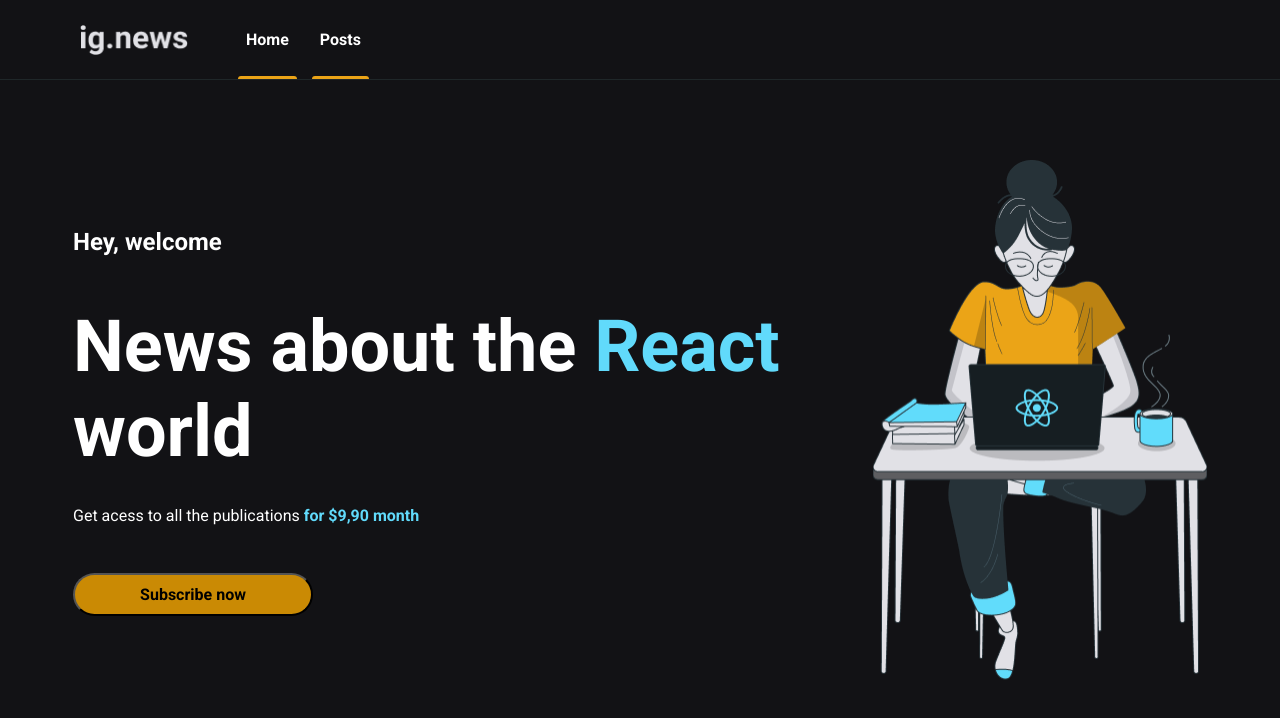
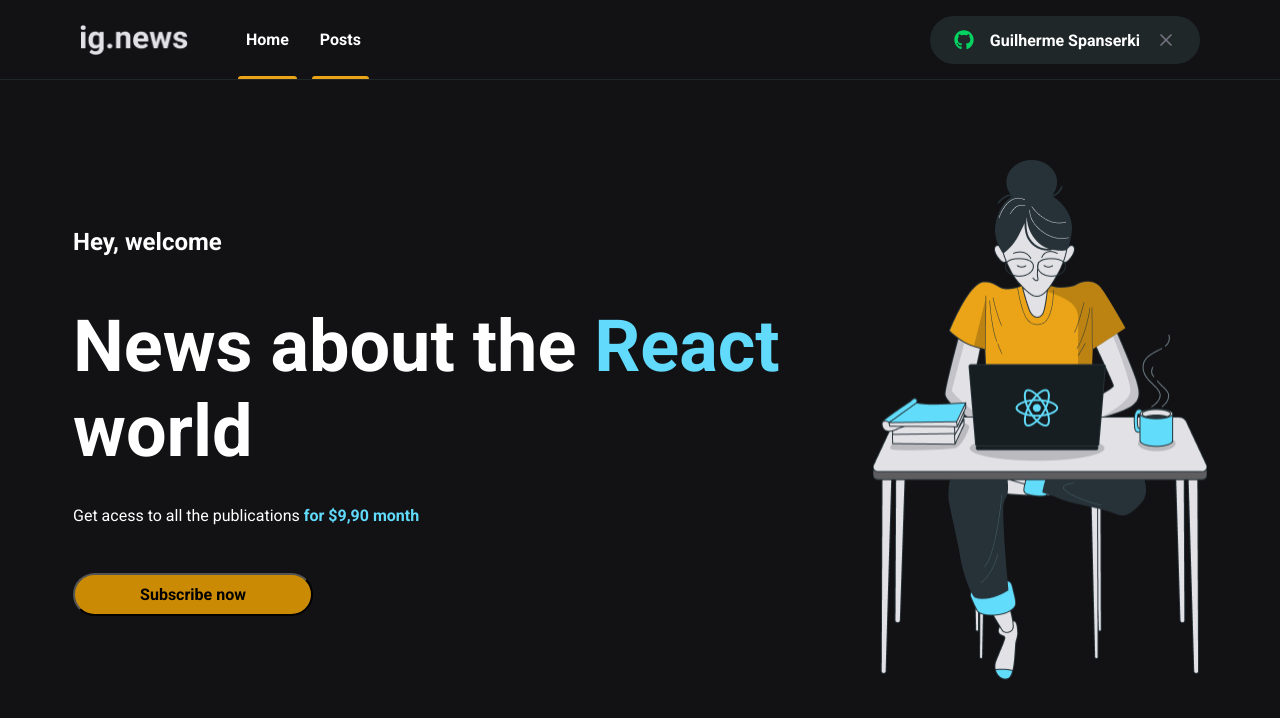
Before and after one commit to Spanserki/ignite-news, a Next.js app: page / in a window 1280 px wide. Shown: the top 718 px of the page. Built offline with nearby package versions, Linux system fonts and the light colour scheme.

Commit message:
GitHub button component

```diff
--- a/package.json
+++ b/package.json
@@ -12,6 +12,7 @@
     "next": "12.3.1",
     "react": "18.2.0",
     "react-dom": "18.2.0",
+    "react-icons": "^4.4.0",
     "sass": "^1.55.0"
   },
   "devDependencies": {
--- /dev/null
+++ b/src/components/Header/SigninButton/index.tsx
@@ -0,0 +1,26 @@
+import { FaGithub } from 'react-icons/fa'
+import { FiX } from 'react-icons/fi'
+import styles from './styles.module.scss'
+
+export function SigninButton() {
+    const IsUserLoggedIn = true
+
+    return IsUserLoggedIn ? (
+        <button
+            type='button'
+            className={styles.SigninButton}
+            >
+            <FaGithub color='#04d361'/>
+            Guilherme Spanserki
+            <FiX color='#737380' className={styles.closeIcon} />
+        </button>
+    ): (
+        <button
+            type='button'
+            className={styles.SigninButton}
+            >
+            <FaGithub color='#eba417'/>
+            Sign in with GitHub
+        </button>
+    )
+}
--- /dev/null
+++ b/src/components/Header/SigninButton/styles.module.scss
@@ -0,0 +1,34 @@
+.SigninButton {
+    height: 3rem;
+    border-radius: 3rem;
+    background: var(--gray-400);
+    color: var(--white);
+
+    border: 0;
+    padding: 0 1.5rem;
+
+    display: flex;
+    align-items: center;
+    justify-content: center;
+
+    font-weight: bold;
+
+    svg {
+        width: 20px;
+        height: 20px;
+    }
+
+    svg:first-child {
+        margin-right: 1rem;
+    }
+
+    transition: filter 0.2s;
+
+    &:hover {
+        filter: brightness(0.8);
+    }
+}
+
+.closeIcon {
+    margin-left: 1rem;
+}
--- a/src/components/Header/index.tsx
+++ b/src/components/Header/index.tsx
@@ -1,4 +1,5 @@
 import Image from "next/image"
+import { SigninButton } from "./SigninButton"
 import styles from './styles.module.scss'
 
 export function Header() {
@@ -11,6 +12,8 @@
                     <a className={styles.active} href="">Home</a>
                     <a className={styles.active} href="">Posts</a>
                 </nav>
+
+                <SigninButton />
             </div>
         </header>
     )
--- a/src/components/Header/styles.module.scss
+++ b/src/components/Header/styles.module.scss
@@ -16,6 +16,10 @@
     nav {
         display: flex;
         gap: 15px;
+    }
+
+    button {
+        margin-left: auto;
     }
 
     a {
```
Also changed, not shown: 1 other file (tests, documents, lock files or other folders).
